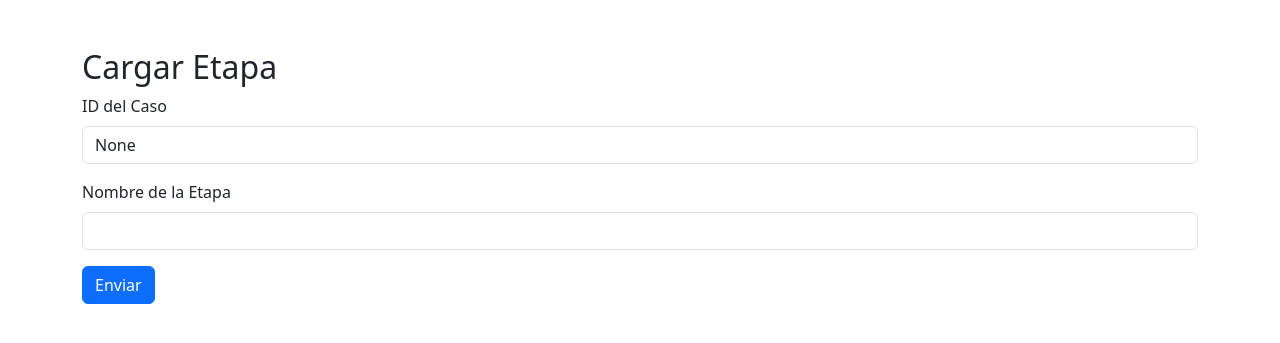
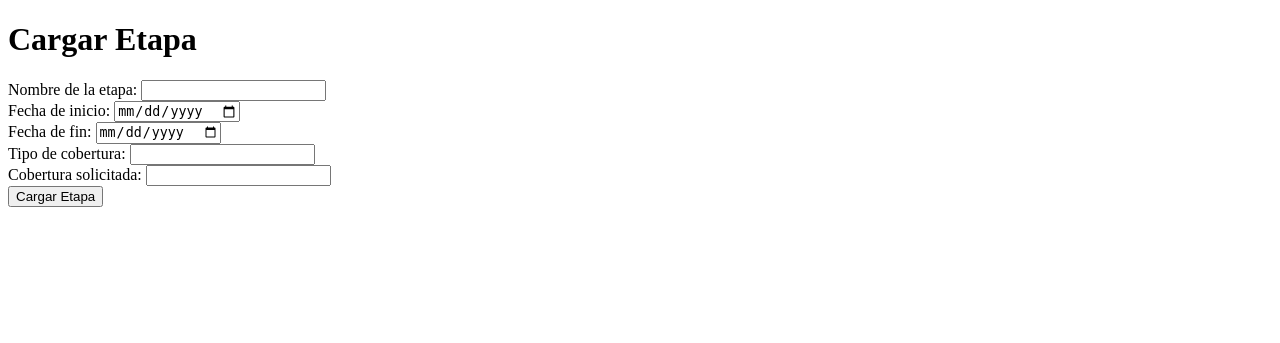
Before and after one commit to faacu02/DSSD-Grupo-7, a Flask app: page /cargar_etapa in a window 1280 px wide. Shown: the top 343 px of the page. Run offline with Flask 3, Linux system fonts and the light colour scheme.

Commit message:
carga de proyecto y etapas en bd

```diff
--- a/src/controllers/formulario.py
+++ b/src/controllers/formulario.py
@@ -1,6 +1,8 @@
 from flask import Blueprint, render_template, request, redirect, url_for, flash
 import requests
 import services.proyecto_servicce as proyecto_service
+import services.etapa_service as etapa_service
+
 # Crear el Blueprint
 formulario_bp = Blueprint('formulario', __name__)
 
@@ -11,10 +13,10 @@
         cantidad_etapas = request.form.get('cantidad_etapas')
         if nombre and cantidad_etapas:
             try:
-                proyecto_service.crear_proyecto(nombre, cantidad_etapas)
+                proyecto = proyecto_service.crear_proyecto(nombre, cantidad_etapas)
                 response = requests.post(
                     url_for('bonita.completar_actividad', _external=True),
-                    json={"nombre": nombre, "cantidad_etapas": cantidad_etapas}
+                    json={"nombre": nombre, "cantidad_etapas": cantidad_etapas, "proyecto_id": proyecto.id}
                 )
                 data = response.json()
                 if data.get("success"):
@@ -22,8 +24,8 @@
                     case_id = data["result"].get("caseId") if data.get("result") else None
                     flash(f'Proyecto creado correctamente. Nombre: {nombre}', 'success')
                     if case_id:
-                        # Redirigir a cargar_etapa y pasar el case_id por la URL
-                        return redirect(url_for('formulario.cargar_etapa', case_id=case_id))
+                        # Redirigir a cargar_etapa y pasar el case_id y proyecto_id por la URL
+                        return redirect(url_for('formulario.cargar_etapa', case_id=case_id, proyecto_id=proyecto.id))
                     flash(f'Proyecto creado correctamente. Nombre: {nombre}, Etapas: {cantidad_etapas}', 'success')
                 else:
                     flash(f'Error al crear proyecto: {data.get("error")}', 'error')
@@ -32,7 +34,7 @@
             return redirect(url_for('formulario.formulario_nombre'))
         else:
             flash('Por favor, ingresa un nombre válido.', 'error')
-    # Obtener case_id de la URL si existe y pasarlo al template
+    # Obtener case_id y proyecto_id de la URL si existen y pasarlos al template
     case_id = request.args.get('case_id')
     return render_template('formulario_nombre.html', case_id=case_id)
 
@@ -40,9 +42,23 @@
 def cargar_etapa():
     if request.method == 'POST':
         case_id = request.form.get('case_id')
+        proyecto_id = request.form.get('proyecto_id')
         nombre_etapa = request.form.get('nombre_etapa')
-        if case_id and nombre_etapa:
+        fecha_inicio = request.form.get('fecha_inicio')
+        fecha_fin = request.form.get('fecha_fin')
+        tipo_cobertura = request.form.get('tipo_cobertura')
+        cobertura_solicitada = request.form.get('cobertura_solicitada')
+        #cobertura_actual = request.form.get('cobertura_actual')
+        if proyecto_id and nombre_etapa and fecha_inicio and fecha_fin and tipo_cobertura and cobertura_solicitada:
             try:
+                etapa_service.crear_etapa(
+                    nombre_etapa,
+                    fecha_inicio,
+                    fecha_fin,
+                    tipo_cobertura,
+                    cobertura_solicitada,
+                    int(proyecto_id)
+                )
                 response = requests.post(
                     url_for('bonita_siguiente.completar_actividad_siguiente', _external=True),
                     json={"case_id": case_id, "nombre": nombre_etapa}
@@ -54,9 +70,10 @@
                     flash(f'Error al cargar etapa: {data.get("error")}', 'error')
             except Exception as e:
                 flash(f'Error de conexión: {str(e)}', 'error')
-            return redirect(url_for('formulario.cargar_etapa', case_id=case_id))
+            return redirect(url_for('formulario.cargar_etapa', case_id=case_id, proyecto_id=proyecto_id))
         else:
             flash('Por favor, completa todos los campos.', 'error')
-    # Obtener case_id de la URL si existe y pasarlo al template
+    # Obtener case_id y proyecto_id de la URL si existen y pasarlos al template
     case_id = request.args.get('case_id')
-    return render_template('cargar_etapa.html', case_id=case_id)
+    proyecto_id = request.args.get('proyecto_id')
+    return render_template('cargar_etapa.html', case_id=case_id, proyecto_id=proyecto_id)
--- a/src/models/etapa.py
+++ b/src/models/etapa.py
@@ -9,4 +9,4 @@
     tipo_cobertura = db.Column(db.String(50), nullable=False)
     proyecto_id = db.Column(db.Integer, db.ForeignKey('proyecto.id'), nullable=False)
     cobertura_solicitada = db.Column(db.String, nullable=False)
-    cobertura_actual = db.Column(db.String, nullable=False)
+    cobertura_actual = db.Column(db.String, nullable=True)
--- a/src/templates/cargar_etapa.html
+++ b/src/templates/cargar_etapa.html
@@ -3,32 +3,32 @@
 <head>
     <meta charset="UTF-8">
     <title>Cargar Etapa</title>
-    <link rel="stylesheet" href="https://cdn.jsdelivr.net/npm/bootstrap@5.3.0/dist/css/bootstrap.min.css">
 </head>
 <body>
-<div class="container mt-5">
-    <h2>Cargar Etapa</h2>
-    <form method="post" action="{{ url_for('formulario.cargar_etapa') }}">
-        <div class="mb-3">
-            <label for="case_id" class="form-label">ID del Caso</label>
-            <input type="text" class="form-control" id="case_id" name="case_id" required value="{{ case_id|default('') }}" readonly>
-        </div>
-        <div class="mb-3">
-            <label for="nombre_etapa" class="form-label">Nombre de la Etapa</label>
-            <input type="text" class="form-control" id="nombre_etapa" name="nombre_etapa" required>
-        </div>
-        <!-- Agrega aquí más campos si tu etapa requiere más datos -->
-        <button type="submit" class="btn btn-primary">Enviar</button>
-    </form>
+    <h1>Cargar Etapa</h1>
     {% with messages = get_flashed_messages(with_categories=true) %}
       {% if messages %}
-        <div class="mt-3">
+        <ul>
           {% for category, message in messages %}
-            <div class="alert alert-{{ category }}">{{ message }}</div>
+            <li style="color: {% if category == 'success' %}green{% else %}red{% endif %};">{{ message }}</li>
           {% endfor %}
-        </div>
+        </ul>
       {% endif %}
     {% endwith %}
-</div>
+    <form method="POST">
+        <input type="hidden" name="proyecto_id" value="{{ proyecto_id }}">
+        <input type="hidden" name="case_id" value="{{ case_id }}">
+        <label for="nombre_etapa">Nombre de la etapa:</label>
+        <input type="text" id="nombre_etapa" name="nombre_etapa" required><br>
+        <label for="fecha_inicio">Fecha de inicio:</label>
+        <input type="date" id="fecha_inicio" name="fecha_inicio" required><br>
+        <label for="fecha_fin">Fecha de fin:</label>
+        <input type="date" id="fecha_fin" name="fecha_fin" required><br>
+        <label for="tipo_cobertura">Tipo de cobertura:</label>
+        <input type="text" id="tipo_cobertura" name="tipo_cobertura" required><br>
+        <label for="cobertura_solicitada">Cobertura solicitada:</label>
+        <input type="text" id="cobertura_solicitada" name="cobertura_solicitada" required><br>
+        <button type="submit">Cargar Etapa</button>
+    </form>
 </body>
 </html>
```
Also changed, not shown: src/services/etapa_service.py (added, +19 -0 lines).
